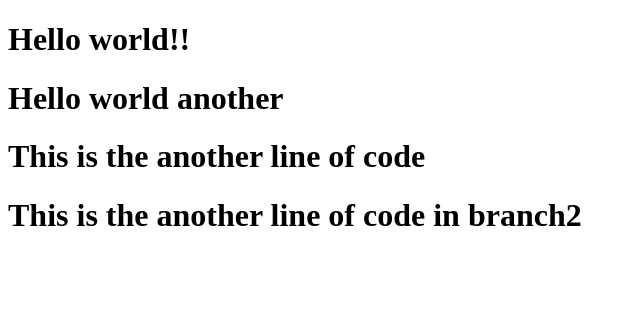
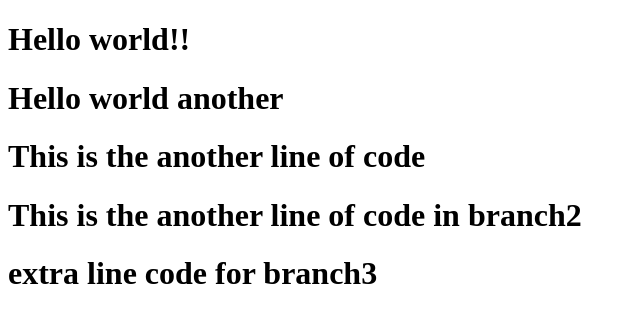
Before and after one commit to NarayanasamyR123/testreponew, a plain HTML site: page index.html in a window 1280 px wide. Shown: the whole page, without its empty margins (0-640 px from the left). Drawn offline with Linux system fonts and the light colour scheme.

Commit message:
branch3 was added

```diff
--- a/index.html
+++ b/index.html
@@ -9,5 +9,6 @@ my index page
         <h1>Hello world another</h1>
         <h1>This is the another line of code</h1>
         <h1>This is the another line of code in branch2</h1>
+        <h1>extra line code for branch3</h1>
     </body>
 </html>
```
